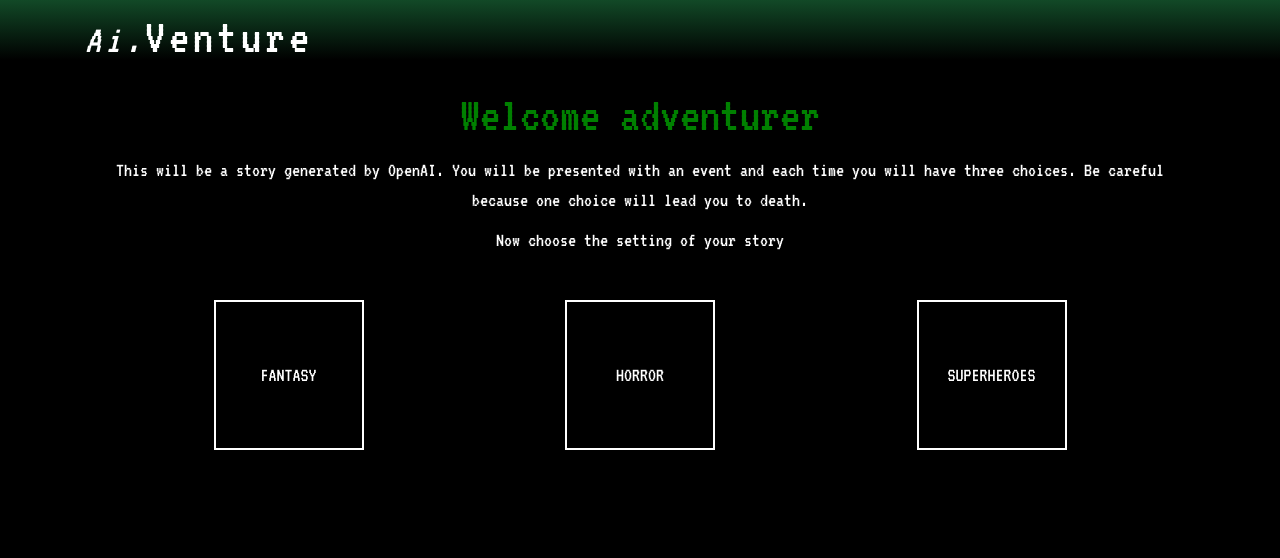
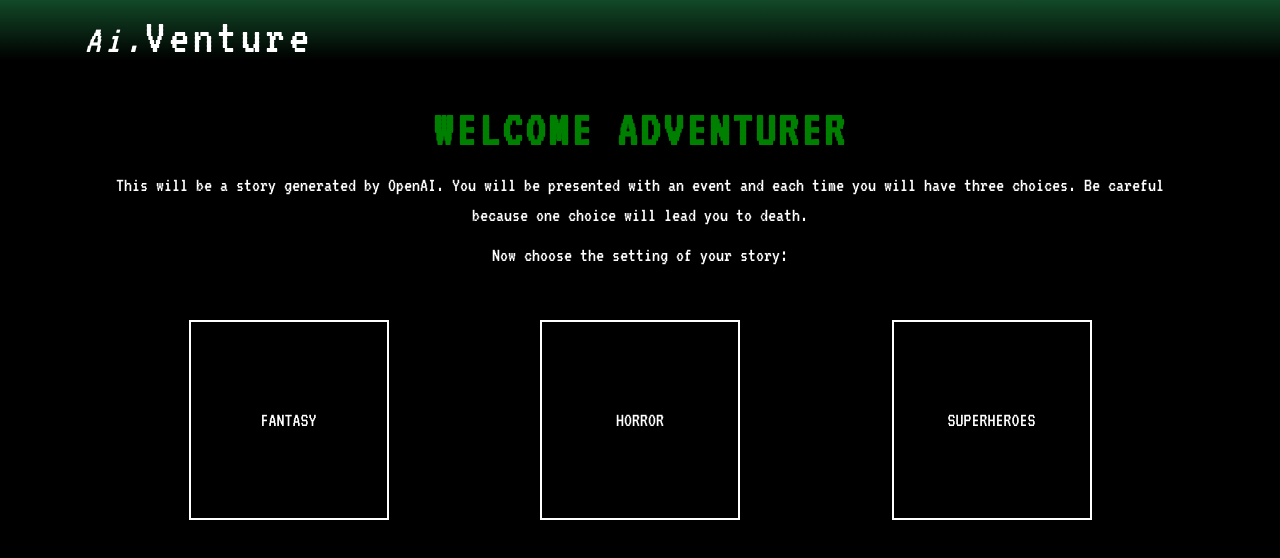
Before and after one commit to Luis-Mocha/ai-text-adventure, a Vue app: page / in a window 1280 px wide. Shown: the top 558 px of the page. Built offline with nearby package versions, Linux system fonts and the light colour scheme.

Commit message:
style / animation options

```diff
--- a/src/pages/StartMenu.vue
+++ b/src/pages/StartMenu.vue
@@ -13,7 +13,7 @@
             setBackground(x) {
 
                 const text = document.getElementById('presentation');
-                text.style.backgroundColor = "rgba(0, 0, 0, 0.7)";
+                text.style.backgroundColor = "rgba(0, 0, 0, 0.8)";
 
                 const contentBackground = document.getElementById('content');
 
@@ -55,22 +55,22 @@
                 </p>
 
                 <p>
-                    Now choose the setting of your story
+                    Now choose the setting of your story:
                 </p>
 
             </div>
 
             <div class="menu-options">
 
-                <router-link :to="{ name: 'playground', params: { genre: 'fantasy' } }" class="menu-option" @mouseenter="setBackground('fantasy')" @mouseleave="clearBackground()">
+                <router-link :to="{ name: 'playground', params: { genre: 'fantasy' } }" class="menu-option left" >
                     fantasy
                 </router-link>
 
-                <router-link :to="{ name: 'playground', params: { genre: 'horror' } }" class="menu-option" @mouseenter="setBackground('horror')" @mouseleave="clearBackground()">
+                <router-link :to="{ name: 'playground', params: { genre: 'horror' } }" class="menu-option center" >
                     horror
                 </router-link>
 
-                <router-link :to="{ name: 'playground', params: { genre: 'supereroi' } }" class="menu-option" @mouseenter="setBackground('supereroi')" @mouseleave="clearBackground()">
+                <router-link :to="{ name: 'playground', params: { genre: 'supereroi' } }" class="menu-option right"> <!-- @mouseenter="setBackground('supereroi')" @mouseleave="clearBackground()" -->
                     superheroes
                 </router-link>
 
@@ -99,12 +99,15 @@
     .container {
 
         #presentation {
-
             border-radius: 10px;
-            padding: 5px 0;
+            padding: 10px 15px;
+            margin: 10px 0 30px;
 
             h1 {
                 color: green;
+                text-transform: uppercase;
+                font-weight: bold;
+                letter-spacing: 3px;
             }
 
             p {
@@ -114,17 +117,15 @@
         }
 
         .menu-options {
-            // display: flex;
-            // flex-direction: column;
-            // align-items: center;
 
             .menu-option {
                 margin: auto;
                 margin-bottom: 10px;
 
                 border: 2px solid white;
-                width: 150px;
-                height: 150px;
+                border-radius: 0%;
+                width: 200px;
+                height: 200px;
                 display: flex;
                 align-items: center;
                 justify-content: center;
@@ -133,8 +134,6 @@
                 text-decoration: none;
                 color: inherit;
                 text-transform: uppercase;
-
-
             }
 
         }
@@ -149,21 +148,91 @@
             flex-direction: row;
             justify-content: space-evenly;
 
-            // position: absolute;
-            // top: 50%;
-            // left: 50%;
-            // transform: translate(-50%, -50%);
-
             .menu-option {
                 margin-bottom: 0;
                 filter: blur(1.3px);
-                    transition: 1.2s all;
+                transition: all 0.8s;
 
                 &:hover {
-                    // background-color: darkcyan;
                     filter: blur(0);
-                    background-color: rgba(0, 0, 0, 0.6);
+                    // background-color: rgba(0, 0, 0, 0.8);
+                    transform: scale(1.2);
+                    border-radius: 50%;
+                    // background-image: url("https://media2.giphy.com/media/v1.Y2lkPTc5MGI3NjExcHd4YTB2cmZtd3Zob2NqOWUyZDQ1eGxlZ25rbG0xY3JmMDM1dGx3YyZlcD12MV9pbnRlcm5hbF9naWZfYnlfaWQmY3Q9Zw/tA4R6biK5nlBVXeR7w/giphy.gif");
+                    background-size: cover;
+                    border-color: transparent;
+                    border-width: 3px;
+                    animation-duration: 2s;
+                    animation-iteration-count:infinite;
+                    animation-timing-function: ease-in-out;
                 }
+                &:hover.left {
+                    animation-name: anime-left;
+                }
+                &:hover.center{
+                    animation-name: anime-center;
+                }
+                &:hover.right {
+                    animation-name: anime-right;
+                }
+                // animazione sinistra
+                @keyframes anime-left {
+                    25% {
+                        border-top-color: white;
+                        border-top-width: 2px;
+                    }
+                    50% {
+                        border-right-color: white;
+                        border-right-width: 4px;
+                    }
+                   75% {
+                        border-bottom-color: white;
+                        border-bottom-width: 6px;
+                    }
+                   100% {
+                        border-left-color: white;
+                        border-left-width: 8px;
+                   }
+                }
+                // animazione centro
+                @keyframes anime-center {
+                    25% {
+                        border-left-color: white;
+                        border-left-width: 2px;
+                    }
+                    50% {
+                        border-bottom-color: white;
+                        border-bottom-width: 4px;
+                    }
+                   75% {
+                        border-right-color: white;
+                        border-right-width: 6px;
+                    }
+                   100% {
+                        border-top-color: white;
+                        border-top-width: 8px;
+                   }
+                }
+                // animazione destra
+                @keyframes anime-right {
+                    25% {
+                        border-top-color: white;
+                        border-top-width: 2px;
+                    }
+                    50% {
+                        border-left-color: white;
+                        border-left-width: 4px;
+                    }
+                   75% {
+                        border-bottom-color: white;
+                        border-bottom-width: 6px;
+                    }
+                   100% {
+                        border-right-color: white;
+                        border-right-width: 8px;
+                   }
+                }
+
             }
         }
 
```
